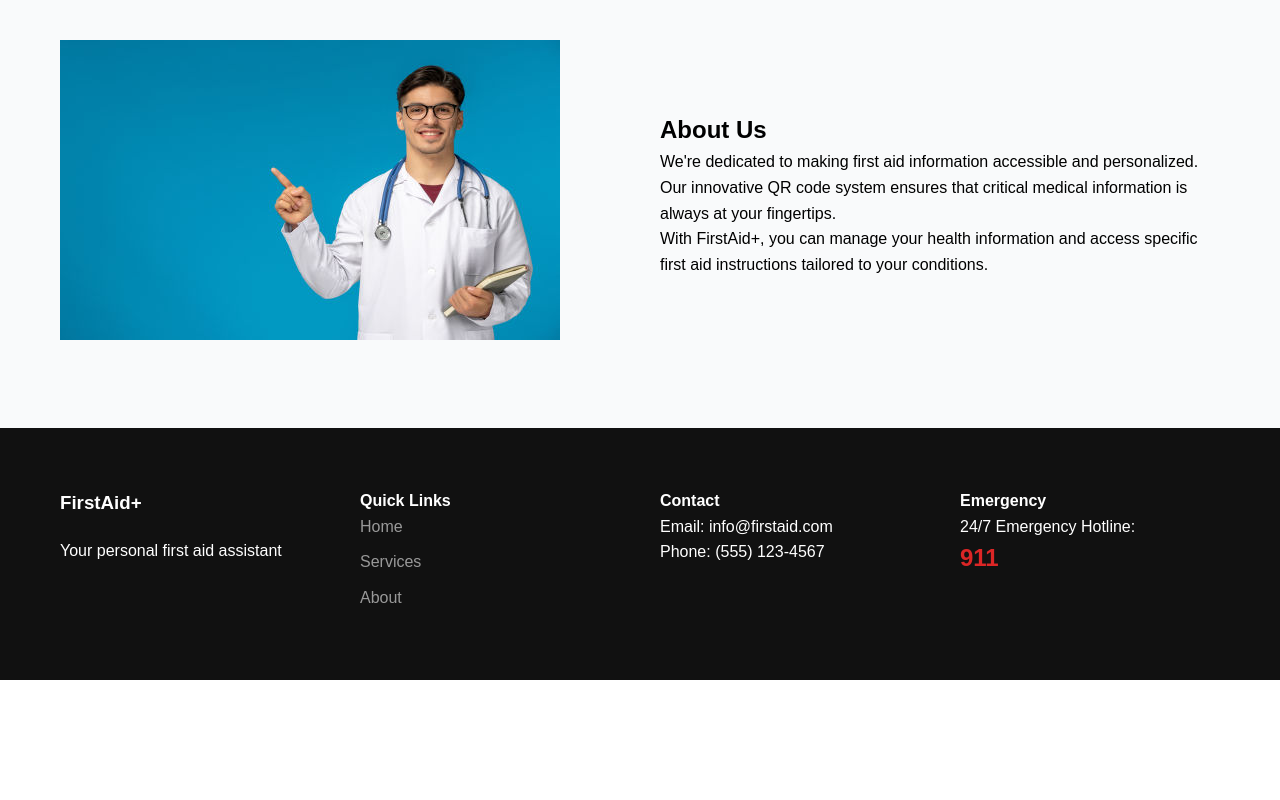
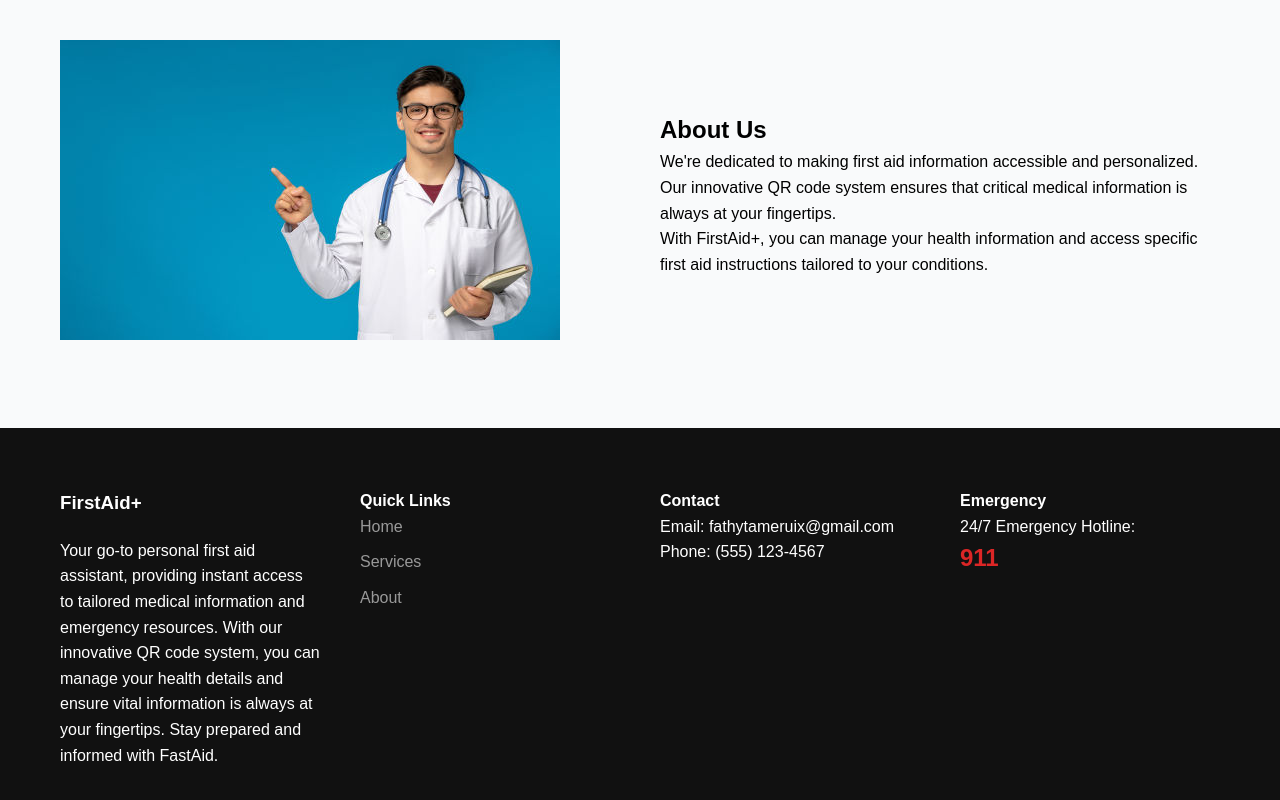
Before and after one commit to FathyTamerMobileDevelopment/FastAid, a plain HTML site: page index.html in a window 1280 px wide. Shown: the part 1130-1930 px from the top of the page. Before the commit the page ends 1810 px from the top, so only its background shows below. Drawn offline with Linux system fonts and the light colour scheme.

Commit message:
FooterChanges

```diff
--- a/index.html
+++ b/index.html
@@ -84,7 +84,7 @@
             <div class="footer-grid">
                 <div class="footer-section">
                     <h3>FirstAid+</h3>
-                    <p>Your personal first aid assistant</p>
+                    <p>Your go-to personal first aid assistant, providing instant access to tailored medical information and emergency resources. With our innovative QR code system, you can manage your health details and ensure vital information is always at your fingertips. Stay prepared and informed with FastAid.</p>
                 </div>
                 <div class="footer-section">
                     <h4>Quick Links</h4>
@@ -96,7 +96,7 @@
                 </div>
                 <div class="footer-section">
                     <h4>Contact</h4>
-                    <p>Email: info@firstaid.com</p>
+                    <p>Email: fathytameruix@gmail.com</p>
                     <p>Phone: (555) 123-4567</p>
                 </div>
                 <div class="footer-section">
```
